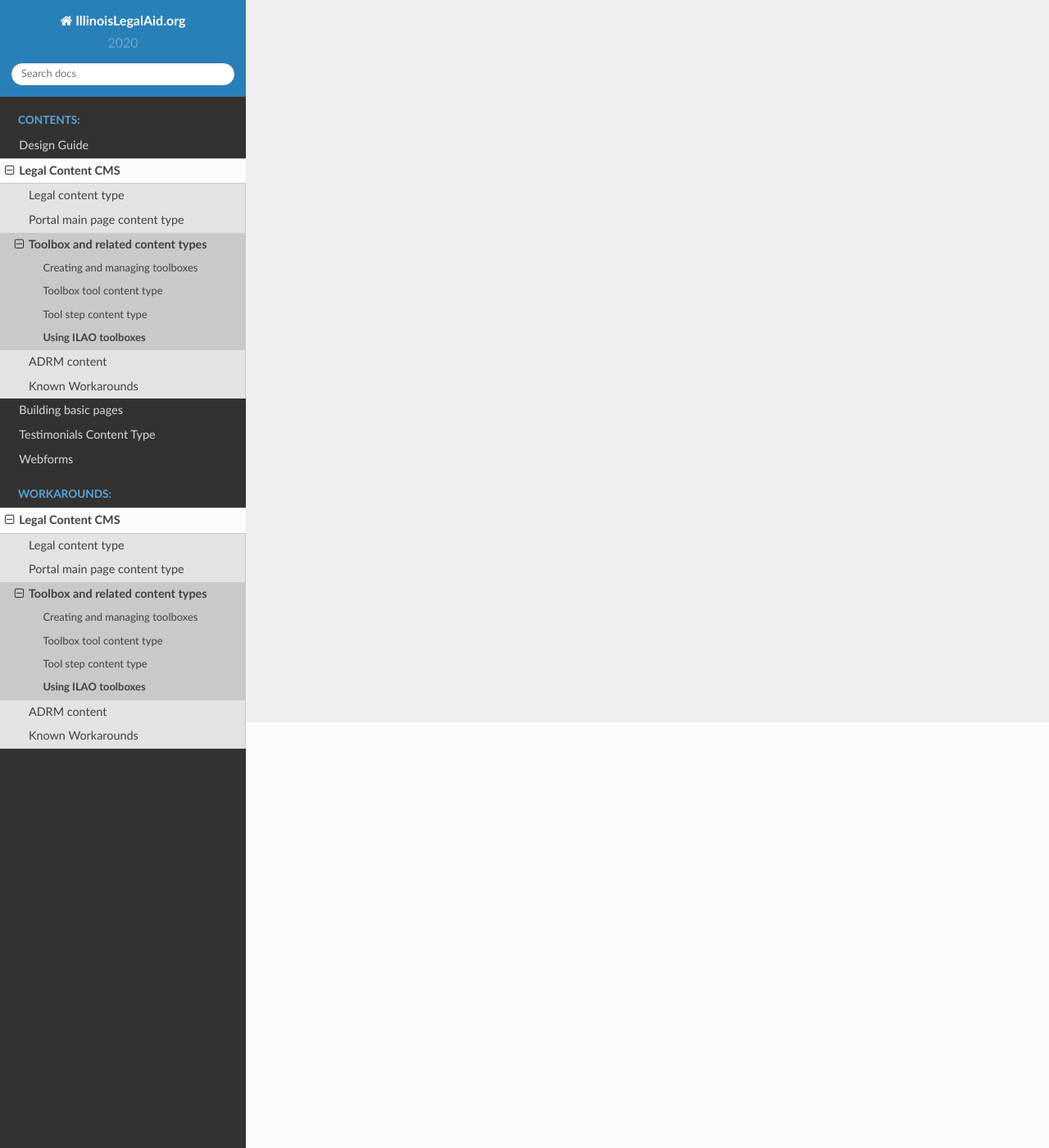
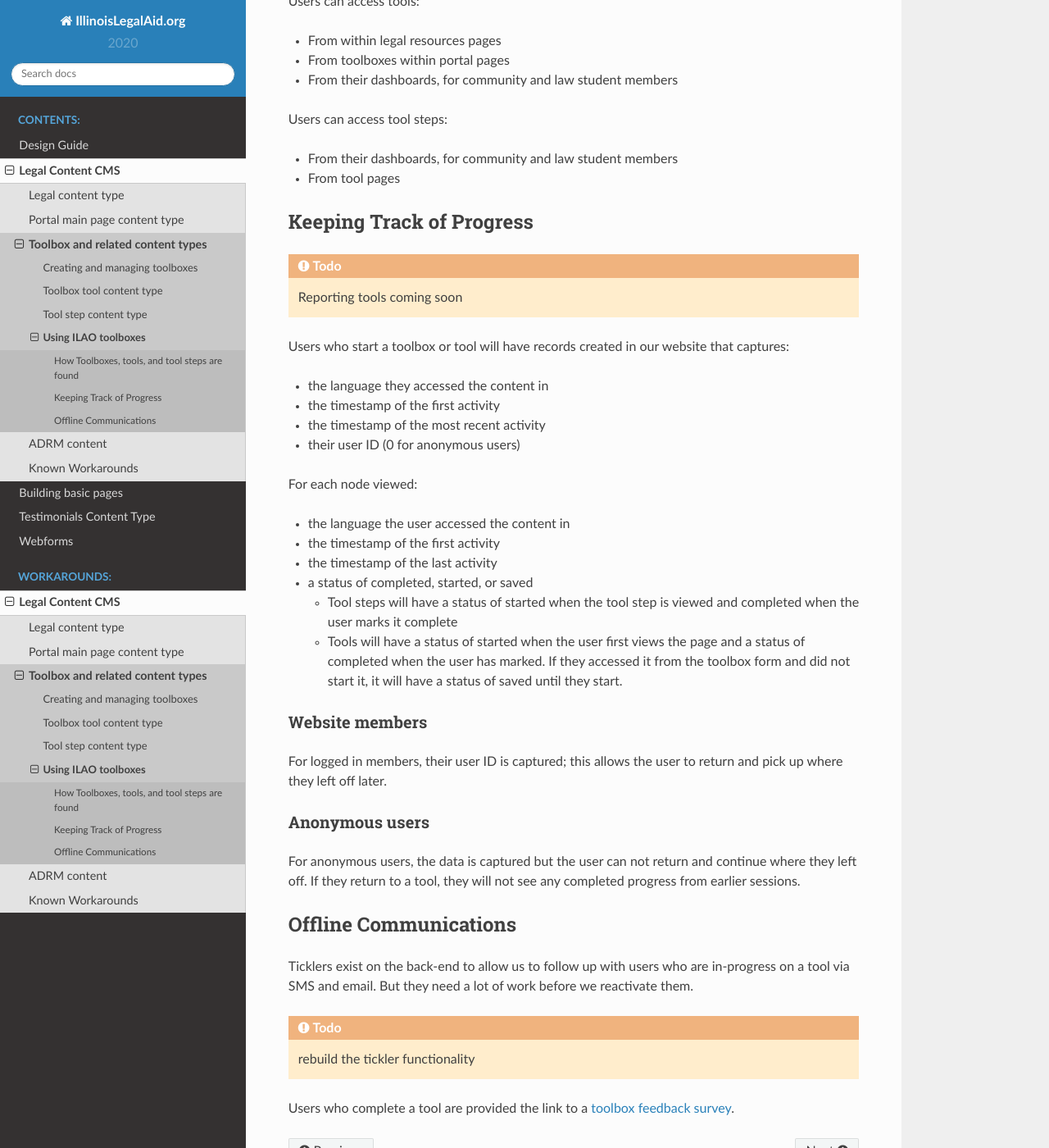
Before and after one commit to mrush-ilao/ilao-documentation, a Sphinx documentation site: the page built from docs/source/content_toolbox_use.rst, in a window 1280 px wide and 1400 px high, scrolled down 519 px. Shown: the whole window at 82% size. Built offline with Sphinx 7.4.7 and the Read the Docs theme 2.0.0, drawn with Linux system fonts in a browser that asks for light colours; formulas are drawn with MathJax 3; some of the changed text lies outside the part shown.

Commit message:
Updated toolbox documentation

```diff
--- a/docs/source/cms_toolboxes.rst
+++ b/docs/source/cms_toolboxes.rst
@@ -17,7 +17,8 @@
 * For logged in users, it remembers their progress over the course of a year and allows the user to pick up where they left off
 * For logged in users, it will send follow-up reminders via email and text messages based on the user's notification preferences.
 
-A toolbox should:
+A toolbox:
 
-* Contain at least 2 related tools.  Each tool must have at least one step.
+* Should contain at least 2 related tools.
+* Each tool must have at least one step.
 * Be tied to an existing portal
--- a/docs/source/cms_tools_admin.rst
+++ b/docs/source/cms_tools_admin.rst
@@ -38,6 +38,6 @@
 * The list of steps, numbered under a "Your Progress" block
 * A start button to go to the next step
 * Before you get started block with an information icon
-* A learn more block with a ... icon
+* A learn more block with a ... icon if a learn more block is provided
 
 .. image:: ../assets/tool_view.png
--- a/docs/source/content_toolbox_use.rst
+++ b/docs/source/content_toolbox_use.rst
@@ -1,3 +1,70 @@
 ================================
 Using ILAO toolboxes
 ================================
+
+How Toolboxes, tools, and tool steps are found
+=================================================
+
+.. note::  These access points need to be built out with the exception of from within portal pages and dashboards
+
+Users can access toolboxes:
+
+* From portal pages
+* From search
+* From their dashboards, for community and law student members
+
+Users can access tools:
+
+* From within legal resources pages
+* From toolboxes within portal pages
+* From their dashboards, for community and law student members
+
+Users can access tool steps:
+
+* From their dashboards, for community and law student members
+* From tool pages
+
+Keeping Track of Progress
+=============================
+
+.. todo:: Reporting tools coming soon
+
+
+
+Users who start a toolbox or tool will have records created in our website that captures:
+
+* the language they accessed the content in
+* the timestamp of the first activity
+* the timestamp of the most recent activity
+* their user ID (0 for anonymous users)
+
+For each node viewed:
+
+* the language the user accessed the content in
+* the timestamp of the first activity
+* the timestamp of the last activity
+* a status of completed, started, or saved
+
+  * Tool steps will have a status of started when the tool step is viewed and completed when the user marks it complete
+  * Tools will have a status of started when the user first views the page and a status of completed when the user has marked.  If they accessed it from the toolbox form and did not start it, it will have a status of saved until they start.
+
+Website members
+-----------------
+
+For logged in members, their user ID is captured; this allows the user to return and pick up where they left off later.
+
+
+Anonymous users
+-----------------
+
+For anonymous users, the data is captured but the user can not return and continue where they left off.  If they return to a tool, they will not see any completed progress from earlier sessions.
+
+
+Offline Communications
+==========================
+
+Ticklers exist on the back-end to allow us to follow up with users who are in-progress on a tool via SMS and email.  But they need a lot of work before we reactivate them.
+
+.. todo:: rebuild the tickler functionality
+
+Users who complete a tool are provided the link to a `toolbox feedback survey <https://www.surveymonkey.com/r/R6CHB8R>`_.
```
Also changed, not shown: docs/source/cms_tool_step_admin.rst (+6 -5 lines), 15 other files.
